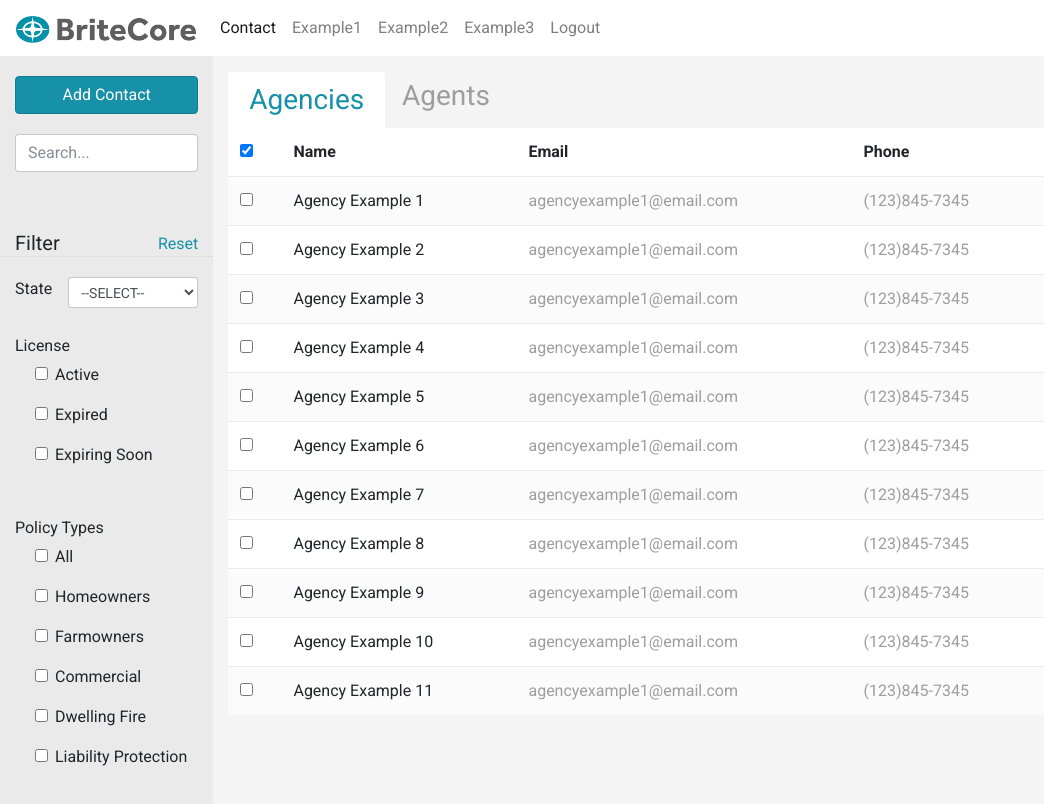
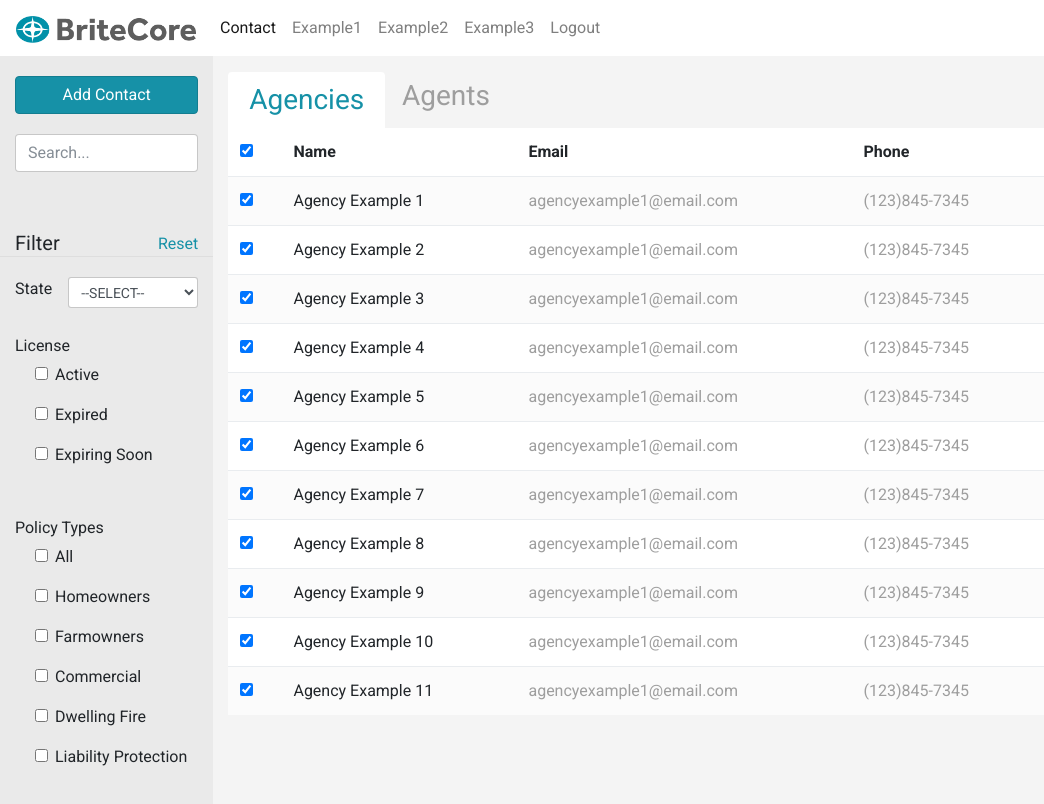
Before and after one commit to jessicasunga/demo, a website: page src/index.html in a window 1280 px wide. Both pictures are taken after a click on the checkbox 246 px from the left and 150 px from the top of the page. Shown: the full height of the page, 0-1044 px from the left. Drawn offline with nearby package versions, Linux system fonts and the light colour scheme; files that its build step writes are made by us from their sources.

Commit message:
Added sample jQuery for #selectAll option at the top of the table.

```diff
--- a/src/index.html
+++ b/src/index.html
@@ -191,7 +191,7 @@
                             </ul>
                         </div>
                         <div class="col-sm-6">
-                            <button type="button" class="btn btn-outline-secondary btn-sm pull-right">Delete</button>
+                            <button id="deleteButton" type="button" class="btn btn-outline-secondary btn-sm pull-right">Delete</button>
                         </div>
                     </div>
                     <div class="row">
@@ -200,7 +200,7 @@
                                 <table class="table table-striped">
                                     <thead>
                                         <tr>
-                                            <th><input type="checkbox"/></th>
+                                            <th><input id="selectAll" type="checkbox"/></th>
                                             <th>Name</th>
                                             <th>Email</th>
                                             <th>Phone</th>
@@ -310,7 +310,7 @@
         <script src="/js/jquery.min.js"></script>
         <script src="https://cdnjs.cloudflare.com/ajax/libs/popper.js/1.11.0/umd/popper.min.js" integrity="sha384-b/U6ypiBEHpOf/4+1nzFpr53nxSS+GLCkfwBdFNTxtclqqenISfwAzpKaMNFNmj4" crossorigin="anonymous"></script>
         <script src="https://maxcdn.bootstrapcdn.com/bootstrap/4.0.0-beta/js/bootstrap.min.js" integrity="sha384-h0AbiXch4ZDo7tp9hKZ4TsHbi047NrKGLO3SEJAg45jXxnGIfYzk4Si90RDIqNm1" crossorigin="anonymous"></script>
-        <!-- <script src="/js/tether.min.js"></script> -->
+        <script src="/js/script.js"></script>
         <script src="/js/bootstrap.min.js"></script>
     </body>
 </html>
--- /dev/null
+++ b/src/js/script.js
@@ -0,0 +1,11 @@
+$(document).ready(function(){
+
+    $('#selectAll').click(function() {
+        if($(this).is(':checked')) {
+            $('tbody input').attr('checked', true);
+        } else {
+            $('tbody input').attr('checked', false);
+        }
+    });
+
+});
```
